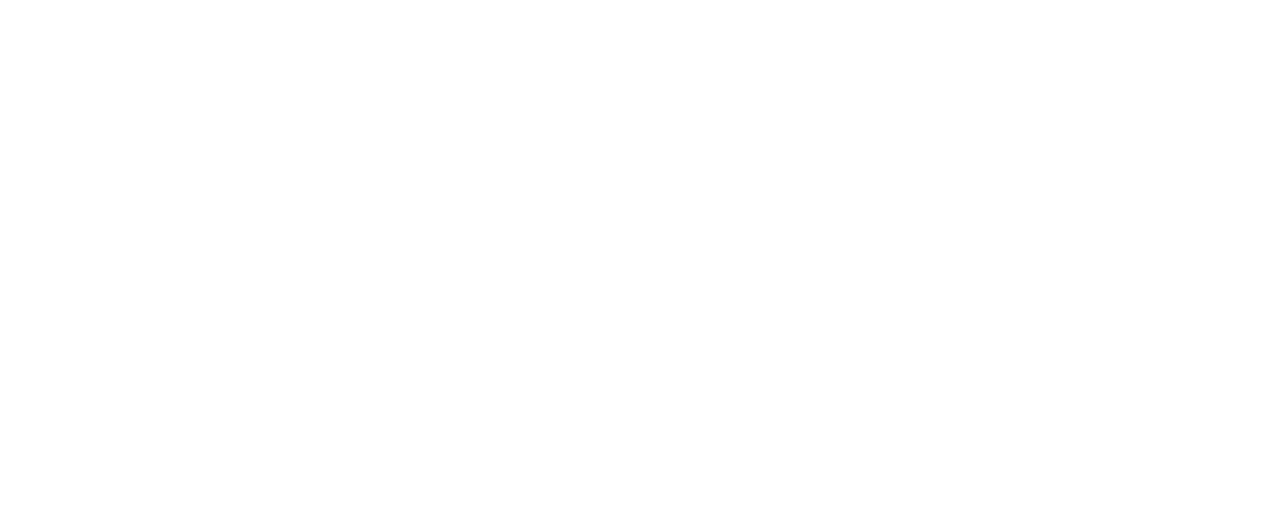
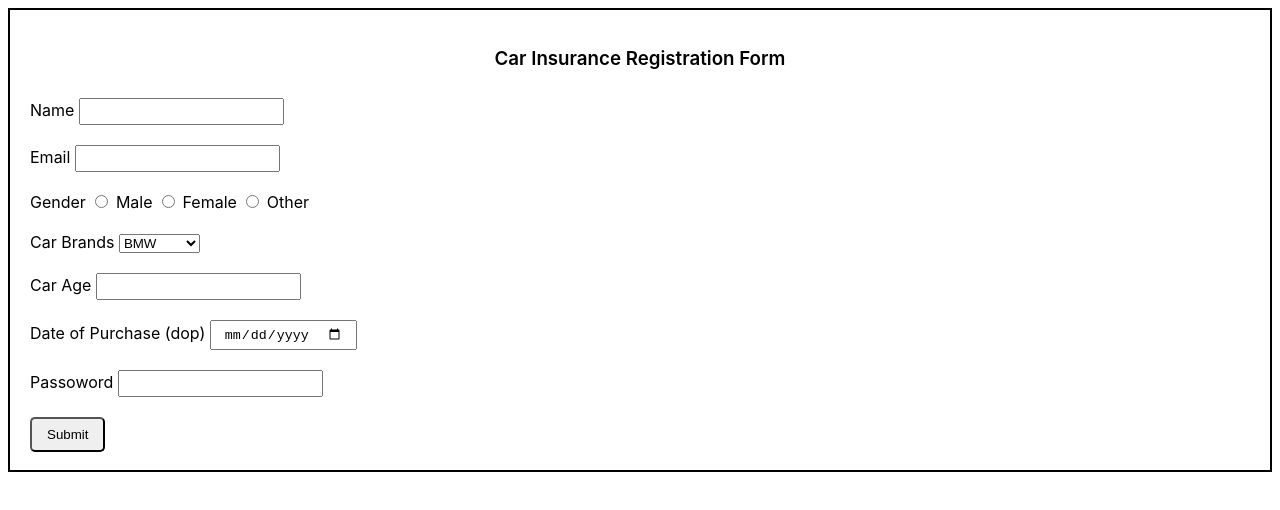
Before and after one commit to acciojob/car-insurance-form-imranshaikh9930, a website: page main.html in a window 1280 px wide. Drawn offline with Linux system fonts and the light colour scheme.

Commit message:
created a submission

```diff
--- a/main.html
+++ b/main.html
@@ -8,6 +8,55 @@
 
 <body>
 	<!-- the entire body must be written by student -->
+	<form method="POST">
+		<h3>Car Insurance Registration Form</h3>
+<!-- 		Name -->
+		<label for="name">Name</label>
+		<input name="name" type="text" id="name" required />
+		<br/>
+		<br/>
+<!-- 		Email -->
+		<label for="email">Email</label>
+		<input name="email" type="email" id="email" required />
+		<br/>
+		<br/>
+<!-- 		Gender -->
+		<label for="gender">Gender</label>
+		<input name="gender" type="radio" id="name" required />
+			<label for='gender'>Male</label>
+		<input name="gender" type="radio" id="name" required />
+			<labelfor='gender'>Female</label>
+		<input name="gender" type="radio" id="name" required />
+			<labelfor='gender'>Other</label>
+		<br/>
+		<br/>
+<!-- 				Car Brands -->
+				<label  for="car"> Car Brands</label>
+				<select  id='car'  name="car">
+				<option value="BWM">BMW</option>
+				<option value="Audi">Audi</option>
+				<option value="Mercedez">Mercedez</option>
+				</select>
+				<br/>
+				<br/>
+<!-- Car age  -->
+			<label for="car_age">Car Age</label>
+			<input name="car_age"type="number" id='carage' required />
+				<br/>
+				<br/>
+<!-- 				Date of Purchase -->
+			 <label for="dop">Date of Purchase (dop)</label>
+			<input name="dop"type="date" id='dop' required />
+				<br/>
+				<br/>
+<!-- 				Password -->
+				 <label for="password">Passoword</label>
+			<input name="password"type="password" id='password' required />
+				<br/>
+				<br/>
+
+			<button type="submit">Submit</button>
+	</form>
     <script type="text/javascript" src="./script.js">
 </script>
 
--- a/styles.css
+++ b/styles.css
@@ -1,2 +1,21 @@
 
 /* Your CSS Code here. */
+
+form{
+	border:2px solid black;
+	padding:18px 20px;
+	font-family:Inter;
+
+}
+h3{
+	text-align:center;
+	padding-bottom:10px;
+	font-weight:600;
+}
+input{
+	padding:4px 12px;
+}
+button{
+	padding:8px 15px;
+	border-radius:5px;
+}
```
